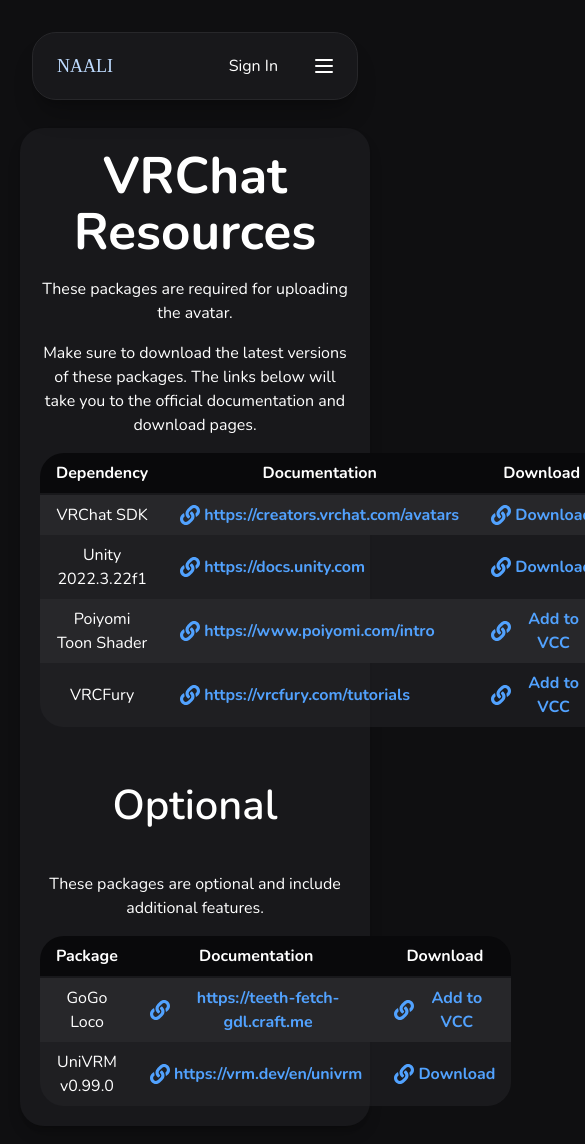
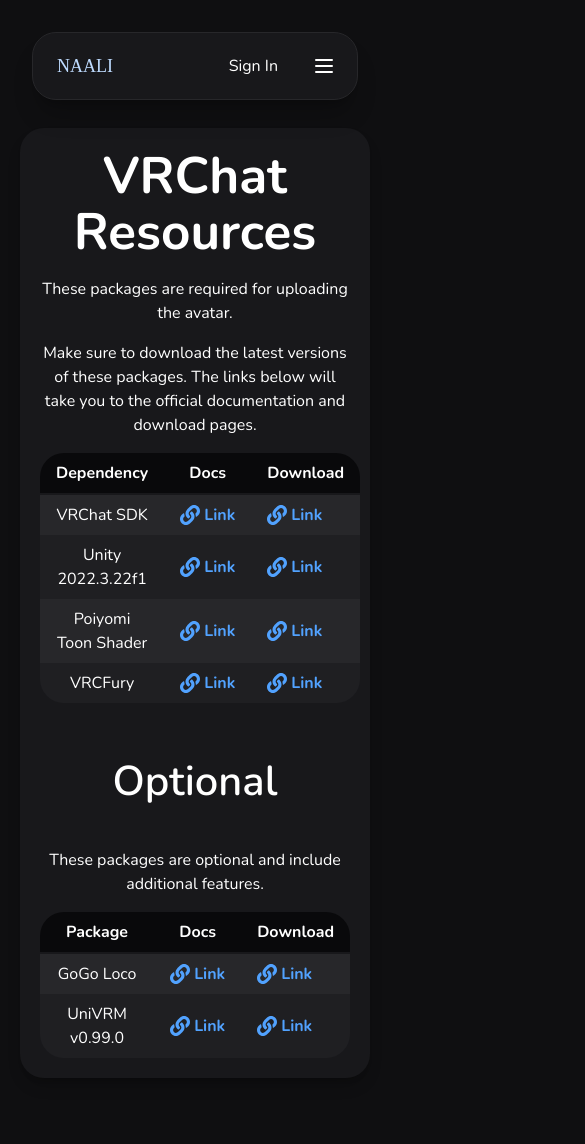
Before and after one commit to Marakusa/app-marakusa-me, a React (Vite) app: page /resources in a window 390 px wide. Shown: the top 1144 px of the page, 585 px wide, since content can reach past the window. Built offline with nearby package versions, Linux system fonts and the light colour scheme; a web font is replaced by a local one.

Commit message:
Mobile responsiveness to 404, Redeem Tutorial, and Resources pages

```diff
--- a/src/pages/NotFound.tsx
+++ b/src/pages/NotFound.tsx
@@ -3,7 +3,7 @@
 
 const NotFound: React.FC = () => {
     return (
-        <div className="m-auto w-150 flex flex-col items-center justify-center h-auto bg-zinc-900 text-zinc-300 gap-4 p-10 rounded-3xl shadow-lg shadow-black/20">
+        <div className="mx-8 md:m-auto md:w-150 flex flex-col items-center justify-center h-auto bg-zinc-900 text-zinc-300 gap-4 p-8 rounded-3xl shadow-lg shadow-black/20">
             <h1 className="text-4xl font-bold mb-4">404</h1>
             <h1>Page Not Found</h1>
             <p>Sorry, the page you are looking for does not exist.</p>
--- a/src/pages/Resources.tsx
+++ b/src/pages/Resources.tsx
@@ -2,6 +2,42 @@
 import { FaLink } from 'react-icons/fa';
 
 const Resources: React.FC = () => {
+    const dependencies = [
+        {
+            name: "VRChat SDK",
+            documentation: "https://creators.vrchat.com/avatars",
+            download: "https://vrchat.com/home/download",
+        },
+        {
+            name: "Unity 2022.3.22f1",
+            documentation: "https://docs.unity.com",
+            download: "https://unity.com/releases/editor/whats-new/2022.3.22",
+        },
+        {
+            name: "Poiyomi Toon Shader",
+            documentation: "https://www.poiyomi.com/intro",
+            download: "vcc://vpm/addRepo?url=https%3A%2F%2Fpoiyomi.github.io%2Fvpm%2Findex.json",
+        },
+        {
+            name: "VRCFury",
+            documentation: "https://vrcfury.com/tutorials",
+            download: "vcc://vpm/addRepo?url=https%3A%2F%2Fvcc.vrcfury.com",
+        },
+    ];
+    const optionalDependencies = [
+        {
+            name: "GoGo Loco",
+            documentation: "https://teeth-fetch-gdl.craft.me/CxY701Ne9Ng5Ev/b/CE0624FE-CB3A-43BD-BD90-1380EB17D067/Add-Emotes",
+            documentationDisplay: "https://teeth-fetch-gdl.craft.me",
+            download: "vcc://vpm/addRepo?url=https%3A%2F%2FSpokeek.github.io%2Fgoloco%2Findex.json",
+        },
+        {
+            name: "UniVRM v0.99.0",
+            documentation: "https://vrm.dev/en/univrm",
+            download: "https://github.com/vrm-c/UniVRM/releases/tag/v0.99.0",
+        },
+    ];
+
     return (
         <div>
             <div className="max-w-3xl mx-auto p-5 my-27">
@@ -13,63 +49,41 @@
                         <thead>
                             <tr className="bg-zinc-950 text-white font-bold border-b-2 border-zinc-900">
                                 <th className="p-2 px-4">Dependency</th>
-                                <th className="p-2 px-4">Documentation</th>
+                                <th className="p-2 px-4">Docs</th>
                                 <th className="p-2 px-4">Download</th>
                             </tr>
                         </thead>
                         <tbody>
-                            <tr className="odd:bg-zinc-800 even:bg-zinc-800/50 text-white font-thin">
-                                <td className="p-2 px-4"><strong>VRChat SDK</strong></td>
+                            {dependencies.map((dependency, index) => (
+                                <tr
+                                    key={index}
+                                    className="odd:bg-zinc-800 even:bg-zinc-800/50 text-white font-thin"
+                                >
                                     <td className="p-2 px-4">
-                                    <a href="https://creators.vrchat.com/avatars" target="_blank" rel="noopener noreferrer" className="text-blue-400 hover:underline flex items-center gap-1 font-bold">
-                                        <FaLink className="w-5 h-5 min-w-5" /> https://creators.vrchat.com/avatars
+                                        <strong>{dependency.name}</strong>
+                                    </td>
+                                    <td className="p-2 px-4">
+                                        <a
+                                            href={dependency.documentation}
+                                            target="_blank"
+                                            rel="noopener noreferrer"
+                                            className="text-blue-400 hover:underline flex items-center gap-1 font-bold"
+                                        >
+                                            <FaLink className="w-5 h-5 min-w-5" /> <span className="hidden md:block">{dependency.documentation}</span><span className="block md:hidden">Link</span>
                                         </a>
                                     </td>
                                     <td className="p-2 px-4">
-                                    <a href="https://vrchat.com/home/download" target="_blank" rel="noopener noreferrer" className="text-blue-400 hover:underline flex items-center gap-1 font-bold">
-                                        <FaLink className="w-5 h-5 min-w-5" /> Download
+                                        <a
+                                            href={dependency.download}
+                                            target="_blank"
+                                            rel="noopener noreferrer"
+                                            className="text-blue-400 hover:underline flex items-center gap-1 font-bold"
+                                        >
+                                            <FaLink className="w-5 h-5 min-w-5" /> <span className="hidden sm:block">{dependency.download.includes("vcc://") ? "Add to VCC" : "Download"}</span><span className="block sm:hidden">Link</span>
                                         </a>
                                     </td>
                                 </tr>
-                            <tr className="odd:bg-zinc-800 even:bg-zinc-800/50 text-white font-thin">
-                                <td className="p-2 px-4"><strong>Unity 2022.3.22f1</strong></td>
-                                <td className="p-2 px-4">
-                                    <a href="https://docs.unity.com" target="_blank" rel="noopener noreferrer" className="text-blue-400 hover:underline flex items-center gap-1 font-bold">
-                                        <FaLink className="w-5 h-5 min-w-5" /> https://docs.unity.com
-                                    </a>
-                                </td>
-                                <td className="p-2 px-4">
-                                    <a href="https://unity.com/releases/editor/whats-new/2022.3.22" target="_blank" rel="noopener noreferrer" className="text-blue-400 hover:underline flex items-center gap-1 font-bold">
-                                        <FaLink className="w-5 h-5 min-w-5" /> Download
-                                    </a>
-                                </td>
-                            </tr>
-                            <tr className="odd:bg-zinc-800 even:bg-zinc-800/50 text-white font-thin">
-                                <td className="p-2 px-4"><strong>Poiyomi Toon Shader</strong></td>
-                                <td className="p-2 px-4">
-                                    <a href="https://www.poiyomi.com/intro" target="_blank" rel="noopener noreferrer" className="text-blue-400 hover:underline flex items-center gap-1 font-bold">
-                                        <FaLink className="w-5 h-5 min-w-5" /> https://www.poiyomi.com/intro
-                                    </a>
-                                </td>
-                                <td className="p-2 px-4">
-                                    <a href="vcc://vpm/addRepo?url=https%3A%2F%2Fpoiyomi.github.io%2Fvpm%2Findex.json" target="_blank" rel="noopener noreferrer" className="text-blue-400 hover:underline flex items-center gap-1 font-bold">
-                                        <FaLink className="w-5 h-5 min-w-5" /> Add to VCC
-                                    </a>
-                                </td>
-                            </tr>
-                            <tr className="odd:bg-zinc-800 even:bg-zinc-800/50 text-white font-thin">
-                                <td className="p-2 px-4"><strong>VRCFury</strong></td>
-                                <td className="p-2 px-4">
-                                    <a href="https://vrcfury.com/tutorials" target="_blank" rel="noopener noreferrer" className="text-blue-400 hover:underline flex items-center gap-1 font-bold">
-                                        <FaLink className="w-5 h-5 min-w-5" /> https://vrcfury.com/tutorials
-                                    </a>
-                                </td>
-                                <td className="p-2 px-4">
-                                    <a href="vcc://vpm/addRepo?url=https%3A%2F%2Fvcc.vrcfury.com" target="_blank" rel="noopener noreferrer" className="text-blue-400 hover:underline flex items-center gap-1 font-bold">
-                                        <FaLink className="w-5 h-5 min-w-5" /> Add to VCC
-                                    </a>
-                                </td>
-                            </tr>
+                            ))}
                         </tbody>
                     </table>
                     <h2 className="text-xl font-semibold mt-6 mb-3">Optional</h2>
@@ -78,37 +92,41 @@
                         <thead>
                             <tr className="bg-zinc-950 text-white font-bold border-b-2 border-zinc-900">
                                 <th className="p-2 px-4">Package</th>
-                                <th className="p-2 px-4">Documentation</th>
+                                <th className="p-2 px-4">Docs</th>
                                 <th className="p-2 px-4">Download</th>
                             </tr>
                         </thead>
                         <tbody>
-                            <tr className="odd:bg-zinc-800 even:bg-zinc-800/50 text-white font-thin">
-                                <td className="p-2 px-4"><strong>GoGo Loco</strong></td>
+                            {optionalDependencies.map((dependency, index) => (
+                                <tr
+                                    key={index}
+                                    className="odd:bg-zinc-800 even:bg-zinc-800/50 text-white font-thin"
+                                >
                                     <td className="p-2 px-4">
-                                    <a href="https://teeth-fetch-gdl.craft.me/CxY701Ne9Ng5Ev/b/CE0624FE-CB3A-43BD-BD90-1380EB17D067/Add-Emotes" target="_blank" rel="noopener noreferrer" className="text-blue-400 hover:underline flex items-center gap-1 font-bold">
-                                        <FaLink className="w-5 h-5 min-w-5" /> https://teeth-fetch-gdl.craft.me
+                                        <strong>{dependency.name}</strong>
+                                    </td>
+                                    <td className="p-2 px-4">
+                                        <a
+                                            href={dependency.documentation}
+                                            target="_blank"
+                                            rel="noopener noreferrer"
+                                            className="text-blue-400 hover:underline flex items-center gap-1 font-bold"
+                                        >
+                                            <FaLink className="w-5 h-5 min-w-5" /> <span className="hidden md:block">{dependency.documentationDisplay ?? dependency.documentation}</span><span className="block md:hidden">Link</span>
                                         </a>
                                     </td>
                                     <td className="p-2 px-4">
-                                    <a href="vcc://vpm/addRepo?url=https%3A%2F%2FSpokeek.github.io%2Fgoloco%2Findex.json" target="_blank" rel="noopener noreferrer" className="text-blue-400 hover:underline flex items-center gap-1 font-bold">
-                                        <FaLink className="w-5 h-5 min-w-5" /> Add to VCC
+                                        <a
+                                            href={dependency.download}
+                                            target="_blank"
+                                            rel="noopener noreferrer"
+                                            className="text-blue-400 hover:underline flex items-center gap-1 font-bold"
+                                        >
+                                            <FaLink className="w-5 h-5 min-w-5" /> <span className="hidden sm:block">{dependency.download.includes("vcc://") ? "Add to VCC" : "Download"}</span><span className="block sm:hidden">Link</span>
                                         </a>
                                     </td>
                                 </tr>
-                            <tr className="odd:bg-zinc-800 even:bg-zinc-800/50 text-white font-thin">
-                                <td className="p-2 px-4"><strong>UniVRM v0.99.0</strong></td>
-                                <td className="p-2 px-4">
-                                    <a href="https://vrm.dev/en/univrm" target="_blank" rel="noopener noreferrer" className="text-blue-400 hover:underline flex items-center gap-1 font-bold">
-                                        <FaLink className="w-5 h-5 min-w-5" /> https://vrm.dev/en/univrm
-                                    </a>
-                                </td>
-                                <td className="p-2 px-4">
-                                    <a href="https://github.com/vrm-c/UniVRM/releases/tag/v0.99.0" target="_blank" rel="noopener noreferrer" className="text-blue-400 hover:underline flex items-center gap-1 font-bold">
-                                        <FaLink className="w-5 h-5 min-w-5" /> Download
-                                    </a>
-                                </td>
-                            </tr>
+                            ))}
                         </tbody>
                     </table>
                 </div>
```
Also changed, not shown: src/pages/RedeemTutorial.tsx (+10 -4 lines). Lines whose indentation alone changed are shown as unchanged.
